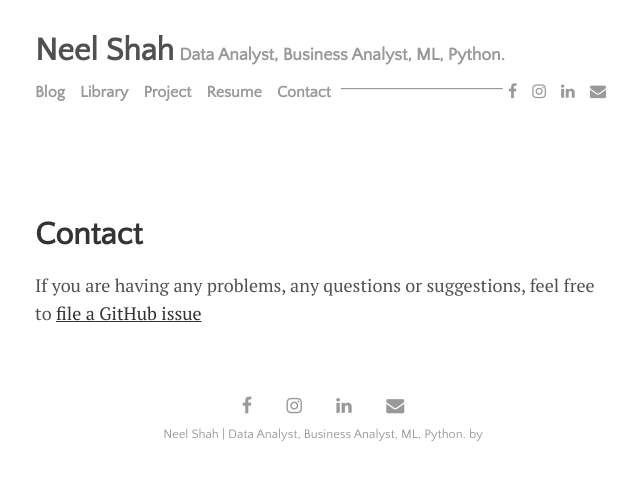
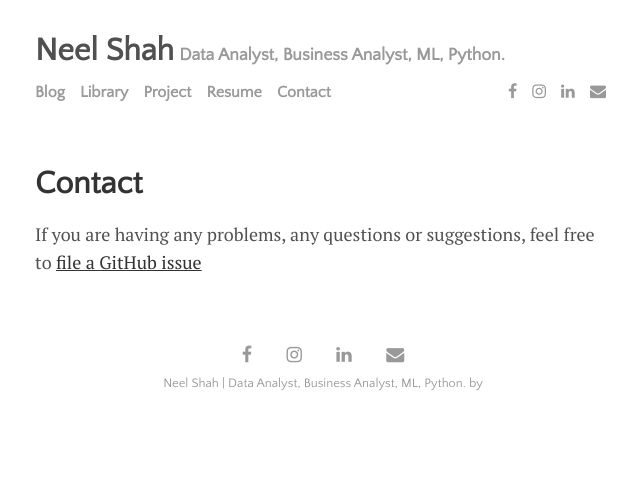
Before and after one commit to NeelShah18/neelshah18.github.io, a Jekyll site: the page built from contacts.md, in a window 1280 px wide. Shown: the top 481 px of the page, without its empty margins (317-957 px from the left). Built offline with Jekyll 4.4.1, drawn with Linux system fonts in a browser that asks for light colours; nearby versions of some CDN libraries.

Commit message:
Update menu.html

```diff
--- a/_includes/menu.html
+++ b/_includes/menu.html
@@ -1,4 +1,3 @@
-<br>
 <div class="menu">
 
   <div class="menu-content">
@@ -15,6 +14,4 @@
     <a href="https://www.linkedin.com/in/neel-shah-7b5495104/"><i class="fa fa-linkedin" aria-hidden="true" target="_blank"></i></a>
     <a href="mailto:{{ site.author.email }}"><i class="fa fa-envelope" aria-hidden="true" target="_blank"></i></a>
   </div>
-  <hr>
 </div>
-<br>
```
